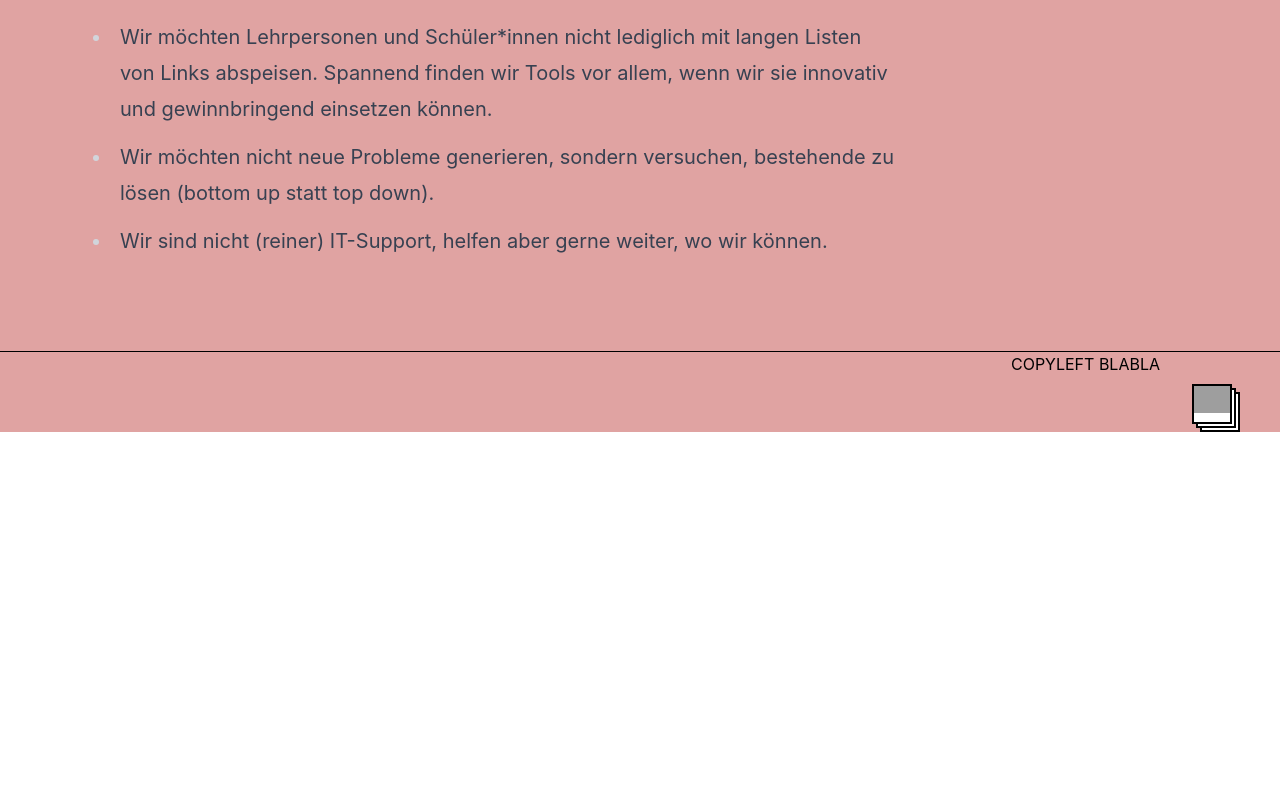
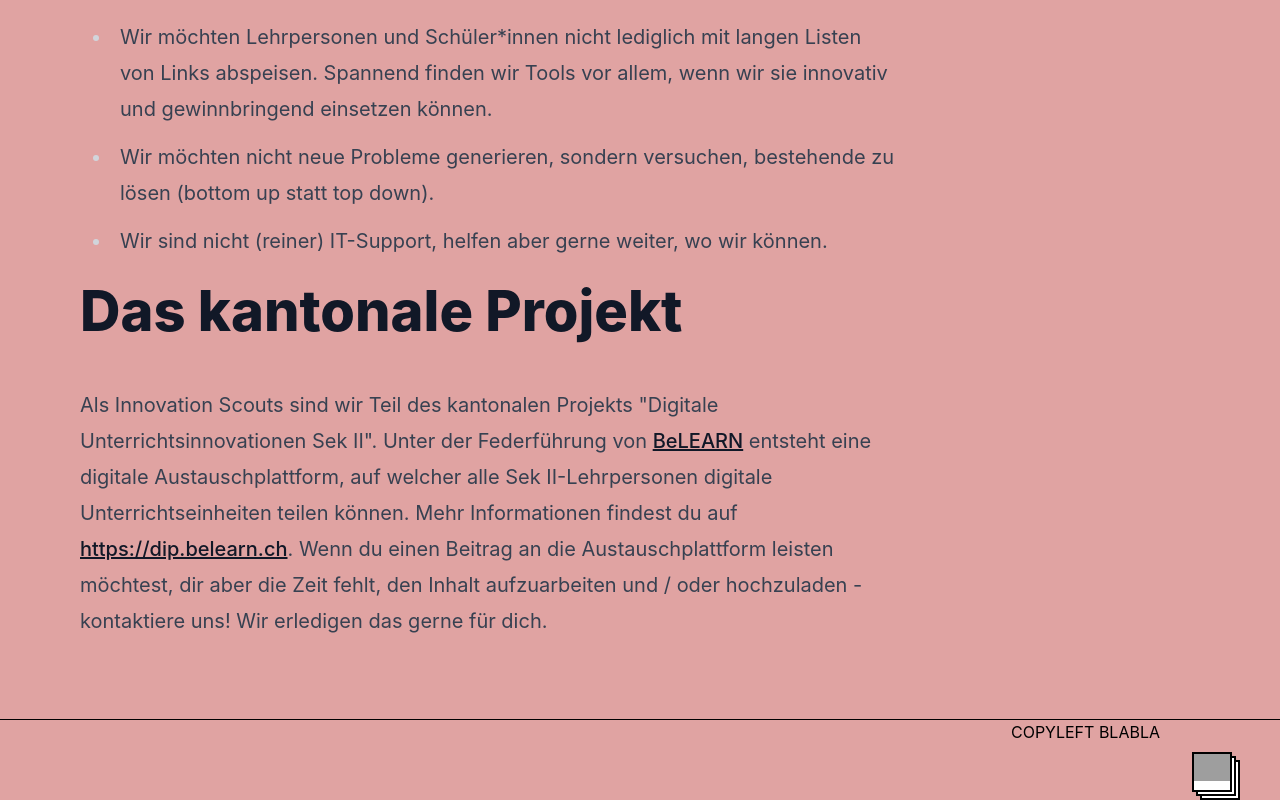
Before and after one commit to kirchenfeld/kirchenfeld.github.io, a Next.js app: page /about in a window 1280 px wide. Shown: the part 1498-2298 px from the top of the page. Before the commit the page ends 1930 px from the top, so only its background shows below. Built offline with nearby package versions, Linux system fonts and the light colour scheme; grey boxes are pictures that could not be loaded.

Commit message:
chore: update text
info on and link to cantonal project

```diff
--- a/pages/about.mdx
+++ b/pages/about.mdx
@@ -23,4 +23,7 @@ Wir befassen uns gerne mit digitalen Lösungen, probieren selber aus und scheite
 - Wir möchten nicht neue Probleme generieren, sondern versuchen, bestehende zu lösen (bottom up statt top down).
 - Wir sind nicht (reiner) IT-Support, helfen aber gerne weiter, wo wir können.
 
+# Das kantonale Projekt
+Als Innovation Scouts sind wir Teil des kantonalen Projekts "Digitale Unterrichtsinnovationen Sek II". Unter der Federführung von <a href="https://belearn.swiss/" target="blank" >BeLEARN</a> entsteht eine digitale Austauschplattform, auf welcher alle Sek II-Lehrpersonen digitale Unterrichtseinheiten teilen können. Mehr Informationen findest du auf <a href="https://dip.belearn.swiss/" target="blank" >https://dip.belearn.ch</a>. Wenn du einen Beitrag an die Austauschplattform leisten möchtest, dir aber die Zeit fehlt, den Inhalt aufzuarbeiten und / oder hochzuladen - kontaktiere uns! Wir erledigen das gerne für dich.
+
 export default ({ children }) => <MdxLayout>{children}</MdxLayout>
```
